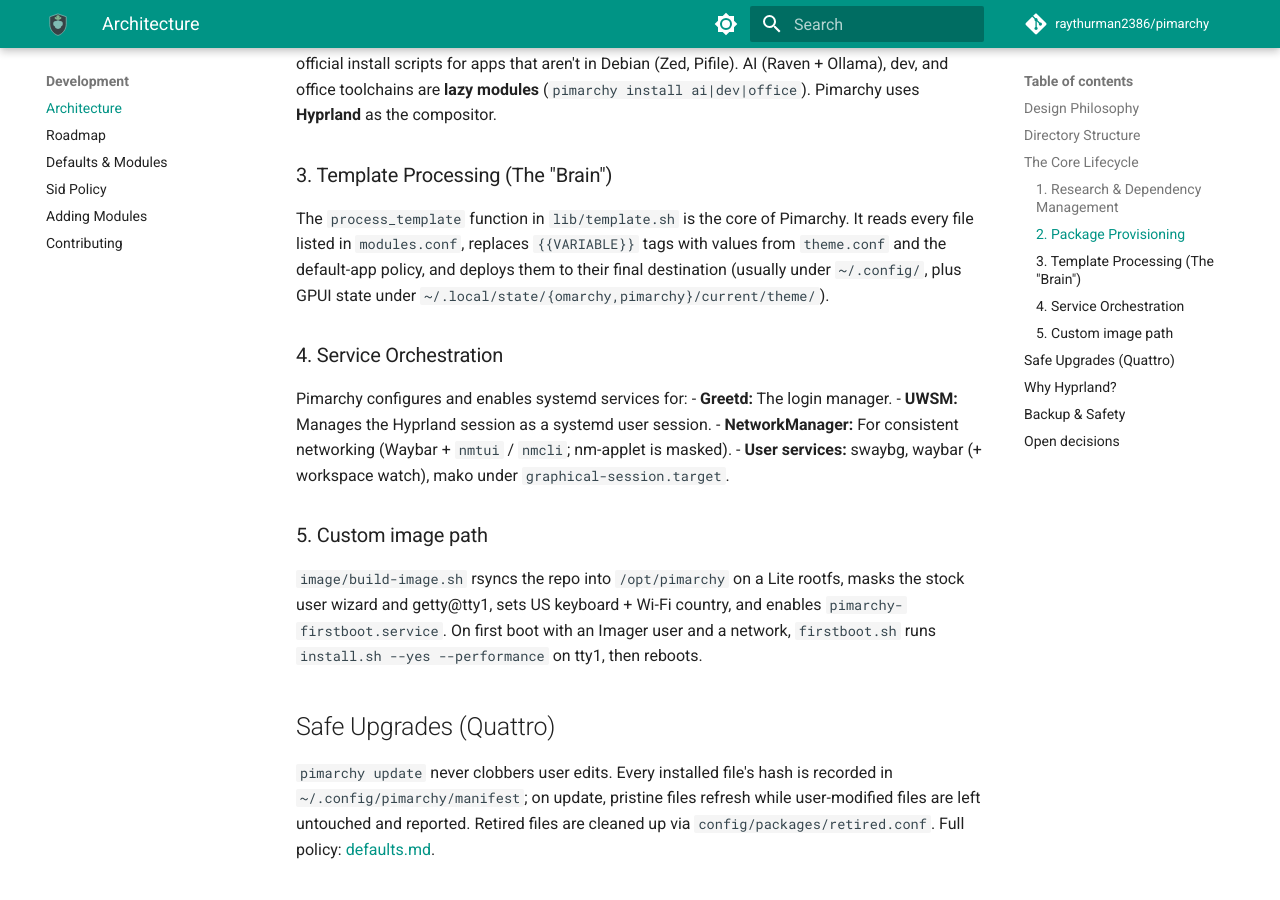
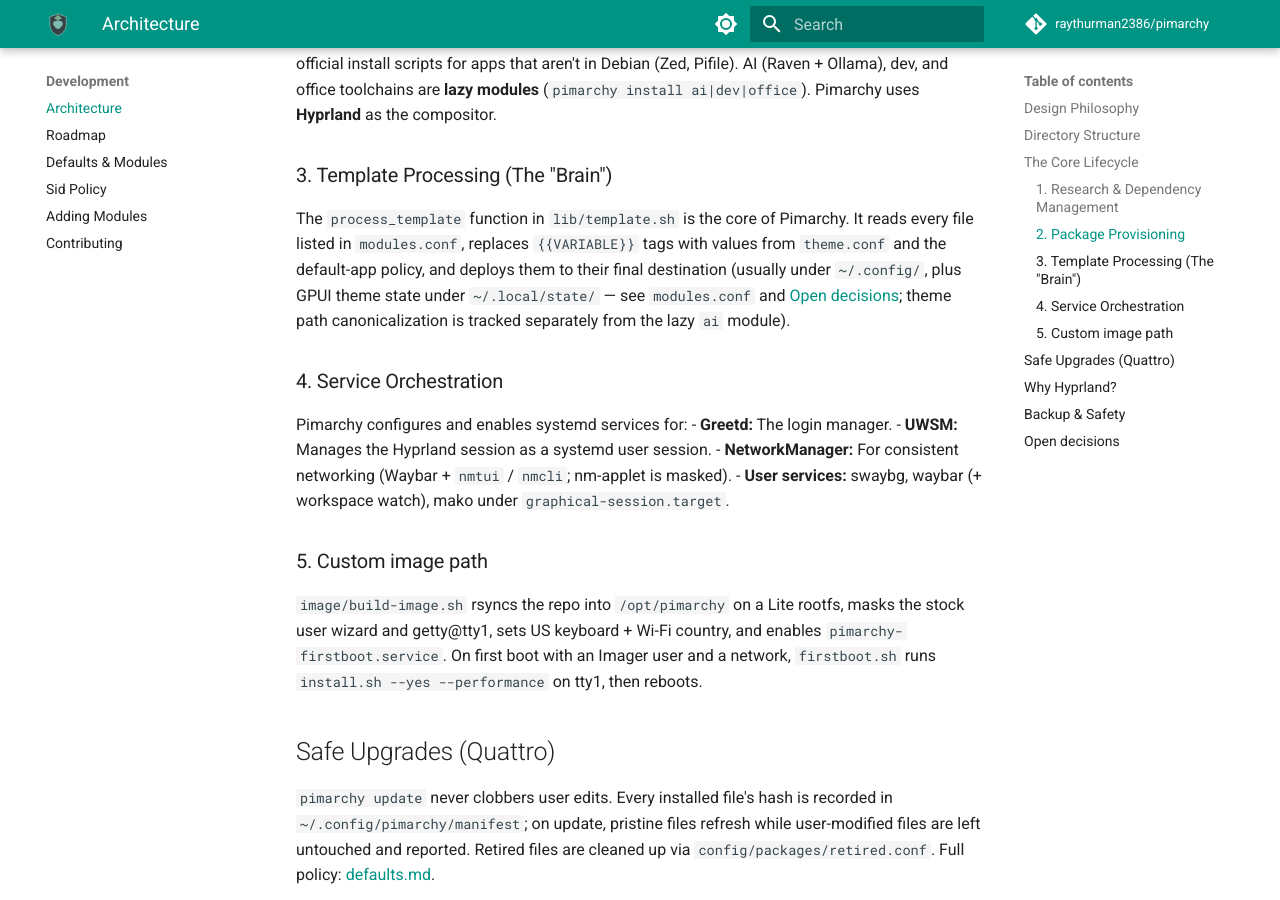
Before and after one commit to raythurman2386/pimarchy, an MkDocs documentation site: the page built from docs/development/architecture.md, in a window 1280 px wide and 900 px high, scrolled down 1605 px. Built offline with MkDocs 1.6.1 and Material for MkDocs 9.7.7, drawn with Linux system fonts in a browser that asks for light colours; comment, search, counter and statistics services are not loaded.

Commit message:
fix: soft nits — PATH-only agent warn + architecture wording
Warn when pimarchy-default-agent installs Raven without Ollama on a
PATH-only copy (incomplete without `pimarchy install ai`). Soften
architecture.md template-processing dual-path brace so this PR does not
claim theme canonicalization (left to #32 / open decisions).

```diff
--- a/docs/development/architecture.md
+++ b/docs/development/architecture.md
@@ -56,7 +56,7 @@
 The **core module** (always installed) provides the desktop via `apt`, the pinned sid repo, and official install scripts for apps that aren't in Debian (Zed, Pifile). AI (Raven + Ollama), dev, and office toolchains are **lazy modules** (`pimarchy install ai|dev|office`). Pimarchy uses **Hyprland** as the compositor.
 
 ### 3. Template Processing (The "Brain")
-The `process_template` function in `lib/template.sh` is the core of Pimarchy. It reads every file listed in `modules.conf`, replaces `{{VARIABLE}}` tags with values from `theme.conf` and the default-app policy, and deploys them to their final destination (usually under `~/.config/`, plus GPUI state under `~/.local/state/{omarchy,pimarchy}/current/theme/`).
+The `process_template` function in `lib/template.sh` is the core of Pimarchy. It reads every file listed in `modules.conf`, replaces `{{VARIABLE}}` tags with values from `theme.conf` and the default-app policy, and deploys them to their final destination (usually under `~/.config/`, plus GPUI theme state under `~/.local/state/` — see `modules.conf` and [Open decisions](#open-decisions); theme path canonicalization is tracked separately from the lazy `ai` module).
 
 ### 4. Service Orchestration
 Pimarchy configures and enables systemd services for:
```
Also changed, not shown: docs/advanced/raven.md (+3 -0 lines), 1 other file.
